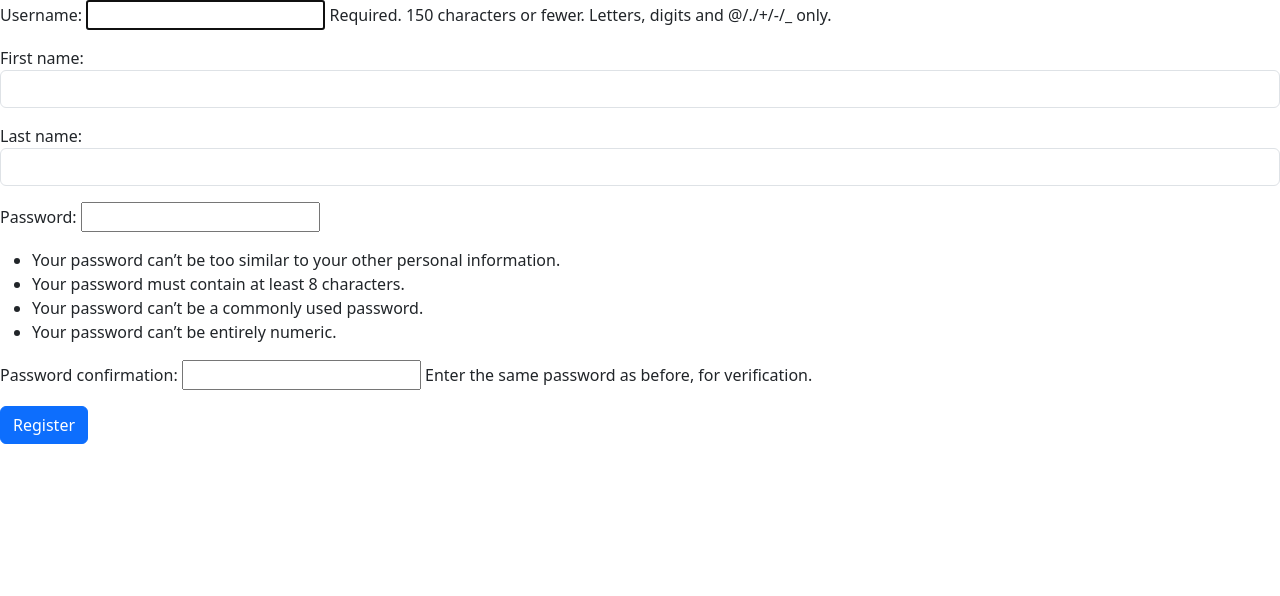
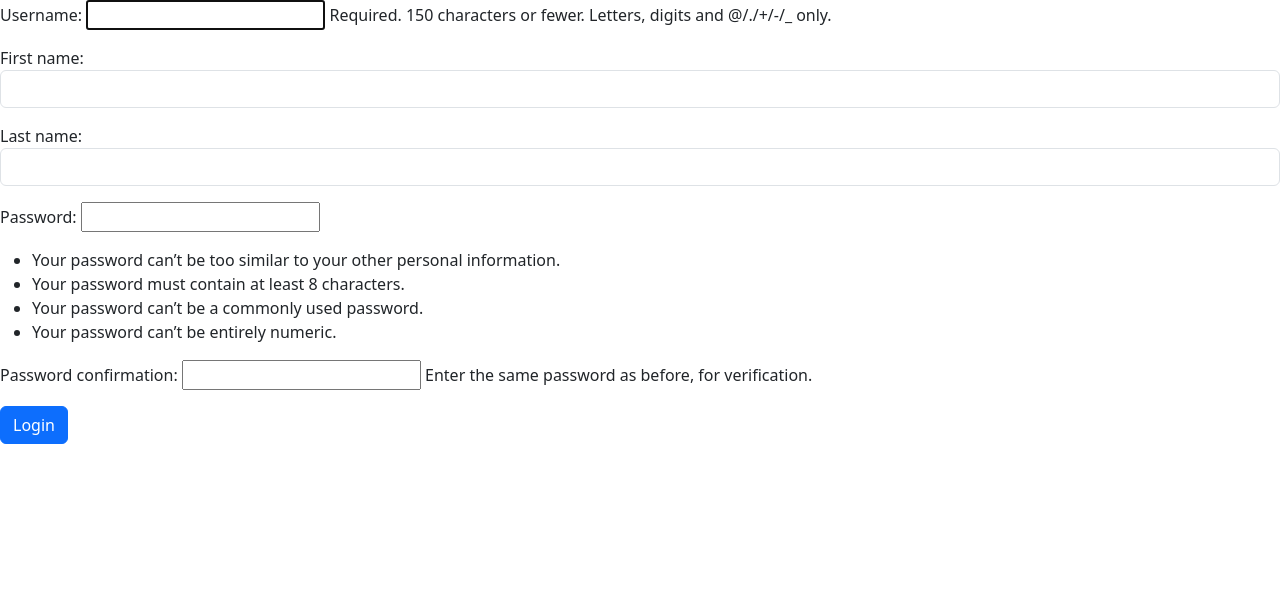
Before and after one commit to manishishere/GpaCalculator, a Django app: page /gpa/register/ in a window 1280 px wide. Shown: the top 596 px of the page. Run offline with Django 5.2, Linux system fonts and the light colour scheme.

Commit message:
fixed login and register

```diff
--- a/gpa/templates/login.html
+++ b/gpa/templates/login.html
@@ -7,9 +7,9 @@
 <form method="POST">
     {%csrf_token%}
     {{form}}
-    <button type="submit" class="btn btn-primary">
+    <a href="{% url 'register' %}" type="submit" class="btn btn-primary" >
         Register
-    </button>
+    </a>
 
 
 </form>
--- a/gpa/templates/register.html
+++ b/gpa/templates/register.html
@@ -1,6 +1,6 @@
 {%extends 'base.html' %}
 
-{%block title%} Home Page {%endblock%}
+{%block title%} Register{%endblock%}
 
 {%block content%}
 
@@ -9,8 +9,8 @@
 
     {{ form.as_p}}
 
-    <button type="submit" class="btn btn-primary">
-        Register
-    </button>
+    <a href="{% url 'register' %}" type="submit" class="btn btn-primary">
+        Login
+    </a>
 </form>
 {%endblock%}
```
